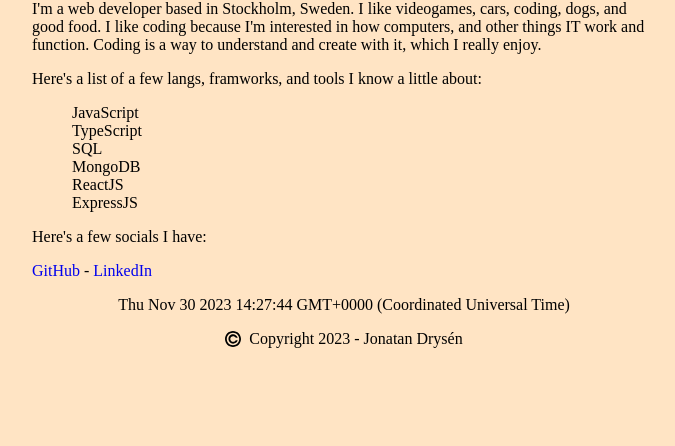
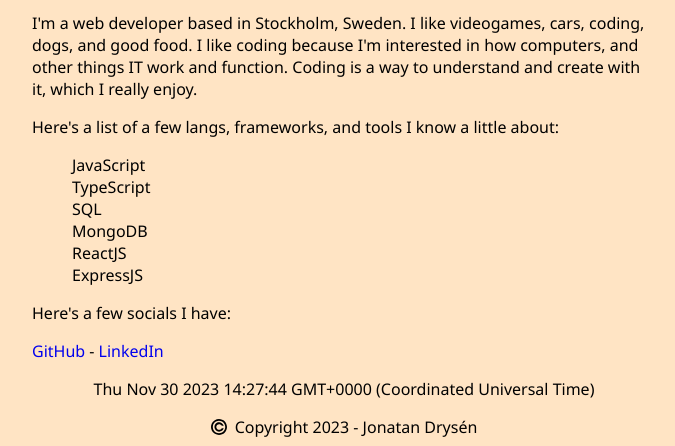
Before and after one commit to JonatanDrysen/lexicon-HTMLCSS-aboutme, a website: page src/index.html in a window 1280 px wide. Shown: the part 514-960 px from the top of the page, without its empty margins (296-971 px from the left). Before the commit the page ends 870 px from the top, so only its background shows below. Drawn offline with Linux system fonts and the light colour scheme.

Commit message:
change to external css and add font-family

```diff
--- a/src/index.html
+++ b/src/index.html
@@ -3,11 +3,12 @@
     <head>
         <meta charset="UTF-8">
         <meta name="viewport" content="width=device-width, initial-scale=1.0">
+        <link rel="stylesheet" href="styles.css">
         <title>About me</title>
     </head>
 
-    <body style="background-color: bisque;">
-        <section style="display: flex; flex-direction: column; align-items: center;">
+    <body>
+        <section class="sectionCenter">
             <h1>Jonatan Drysén</h1>
             <img
                 style="width: 30rem;"
@@ -17,7 +18,7 @@
             <h3>Hello! My name is Jonatan and i'm a developer.</h3>
         </section>
 
-        <section style="margin-left: 20rem; margin-right: 20rem;">
+        <section class="sectionLeft">
             <h3>About me</h3>
             <p>
                 I'm a web developer based in Stockholm, Sweden.
@@ -27,9 +28,9 @@
                 way to understand and create with it, which I really enjoy.
             </p>
             <p>
-                Here's a list of a few langs, framworks, and tools I know a little about:
+                Here's a list of a few langs, frameworks, and tools I know a little about:
             </p>
-            <ul style="list-style: none;">
+            <ul>
                 <li>JavaScript</li>
                 <li>TypeScript</li>
                 <li>SQL</li>
@@ -41,14 +42,19 @@
                 Here's a few socials I have:
             </p>
             <p>
-                <a style="text-decoration: none;" href="https://github.com/JonatanDrysen/">GitHub</a> -
-                <a style="text-decoration: none;" href="https://www.linkedin.com/in/jonatan-drys%C3%A9n-b52551224/">LinkedIn</a>
+                <a href="https://github.com/JonatanDrysen/">
+                    GitHub
+                </a>
+                -
+                <a href="https://www.linkedin.com/in/jonatan-drys%C3%A9n-b52551224/">
+                    LinkedIn
+                </a>
             </p>
         </section>
 
-        <footer style="display: flex; flex-direction: column; align-items: center;">
+        <footer class="sectionCenter">
             <div class="date"></div>
-            <div style="display: flex; align-items: center; margin-top: 1rem;">
+            <div class="footerDiv">
                 <img
                     style="width: 1rem; margin-right: 0.5rem;"
                     src="/img/copyright-symbol-svgrepo-com.svg"
--- /dev/null
+++ b/src/styles.css
@@ -0,0 +1,29 @@
+body {
+    font-family:'Segoe UI', Tahoma, Geneva, Verdana, sans-serif;
+    background-color: bisque;
+}
+
+ul {
+    list-style: none;
+}
+
+a {
+    text-decoration: none;
+}
+
+.sectionCenter {
+    display: flex;
+    flex-direction: column;
+    align-items: center;
+}
+
+.sectionLeft {
+    margin-left: 20rem;
+    margin-right: 20rem;
+}
+
+.footerDiv {
+    display: flex;
+    align-items: center;
+    margin-top: 1rem;
+}
```
